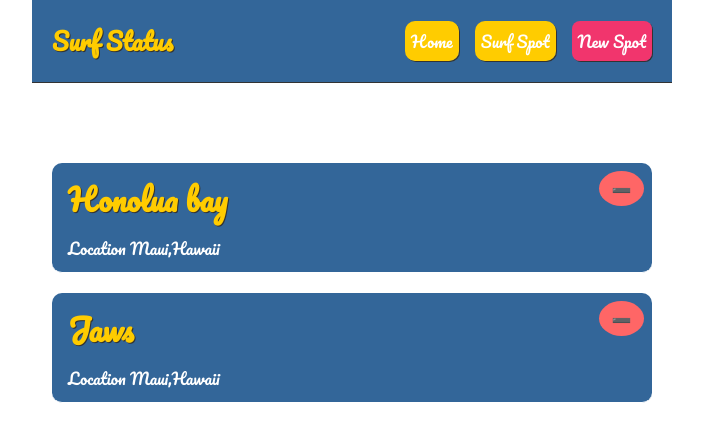
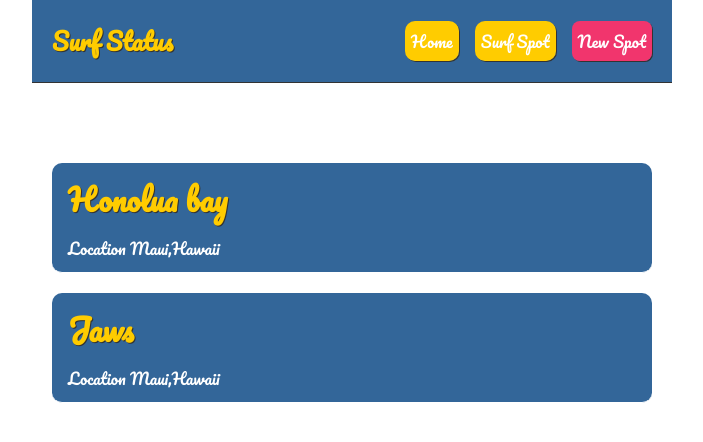
Before and after one commit to Jvertt/surf-status, a React (Create React App) app: page / in a window 1280 px wide. Shown: the top 442 px of the page, without its empty margins (288-991 px from the left). Built offline with nearby package versions, Linux system fonts and the light colour scheme; data requests are answered from the project's data file.

Commit message:
added error message incase there is a problem fetching data

```diff
--- a/src/Home.js
+++ b/src/Home.js
@@ -4,26 +4,33 @@ import SurfSpot from './SurfSpot'
 
 const Home = () => {
 const [spots, setSpots] = useState(null);
-
-const handleDelete = (id) => {
- const newSpots = spots.filter(spot => spot.id !== id);
- setSpots(newSpots)
-}
+const [isLoading, setIsLoading] = useState(true);
+const [error, setError] = useState(null);
 
 useEffect(() => {
 fetch('http://localhost:3000/spots')
     .then(res => {
+        if(!res.ok){
+            throw Error('error fetching data!')
+        }
         return res.json()
 })
     .then((data) => {
-        console.log(data);
-        setSpots(data)
-    });
-}, [])
+        setSpots(data);
+        setIsLoading(false);
+        setError(null)
+    })
+    .catch(err => {
+        setIsLoading(false)
+        setError(err.message);
+    })
+}, []);
 
     return(
         <div className="home">
-            {spots && <SurfSpot spots={spots} handleDelete={handleDelete} />}
+            { error && <div> {error} </div>}
+            { isLoading && <div> Loading... </div>}
+            {spots && <SurfSpot spots={spots} />}
         </div>
     )
 }
--- a/src/SurfSpot.js
+++ b/src/SurfSpot.js
@@ -1,12 +1,11 @@
 
-const SurfSpot = ({spots, handleDelete}) => {
+const SurfSpot = ({spots}) => {
 
     return (
         <div className="surf-spot">
             {spots.map((spot) => (<div className="spot" key={spot.id}>
             <h2>{ spot.title }</h2>
             <p> Location { spot.location }</p>
-            <button onClick={() => handleDelete(spot.id)} > ➖ </button>
             </div>))}
         </div>
     );
--- a/src/index.css
+++ b/src/index.css
@@ -66,27 +66,3 @@
   margin-bottom: 8px;
   text-shadow: 1px 1px #333;
 }
-
-.spot button {
-  position: absolute;
-  top: 8px;
-  right: 8px;
-  background-color: #ff6666;
-  color: #fff;
-  border: none;
-  border-radius: 50%;
-  font-size: 16px;
-  font-weight: bold;
-  width: 45px;
-  height: 35px;
-  cursor: pointer;
-  transition: background-color 0.2s ease-in-out;
-  display: flex;
-  justify-content: center;
-  align-items: center;
-}
-
-.spot button:hover {
-  background-color: #ff4444;
-  box-shadow: 1px 1px 5px rgba(0, 0, 0, 0.3);
-}
```
